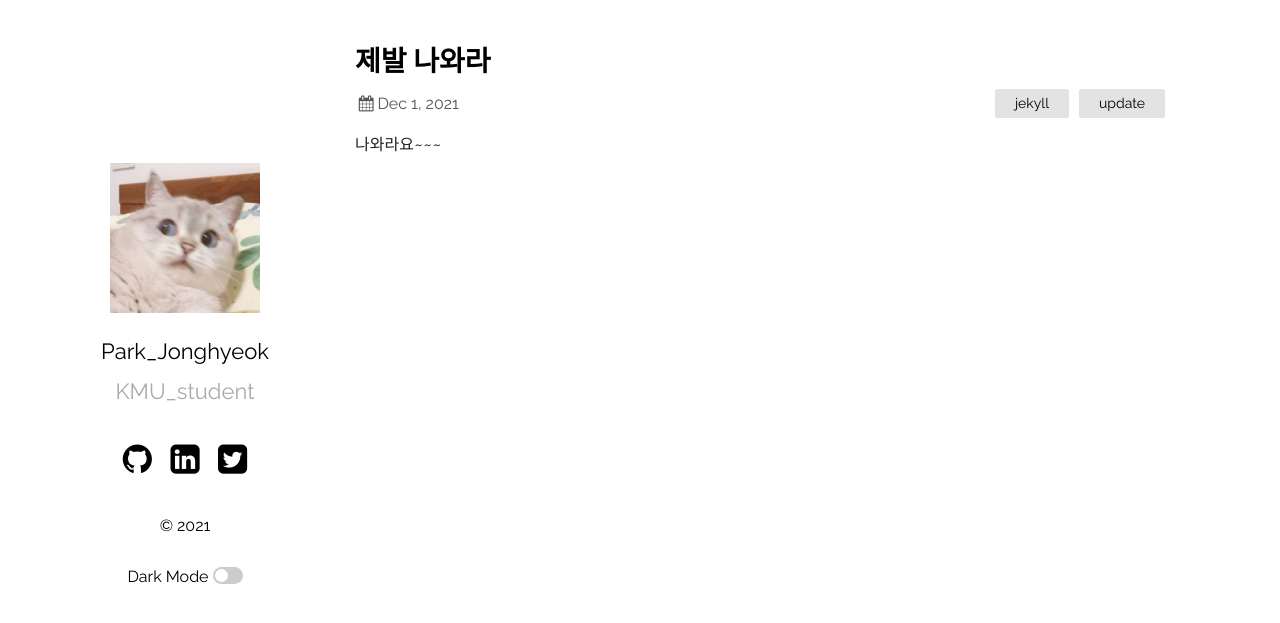
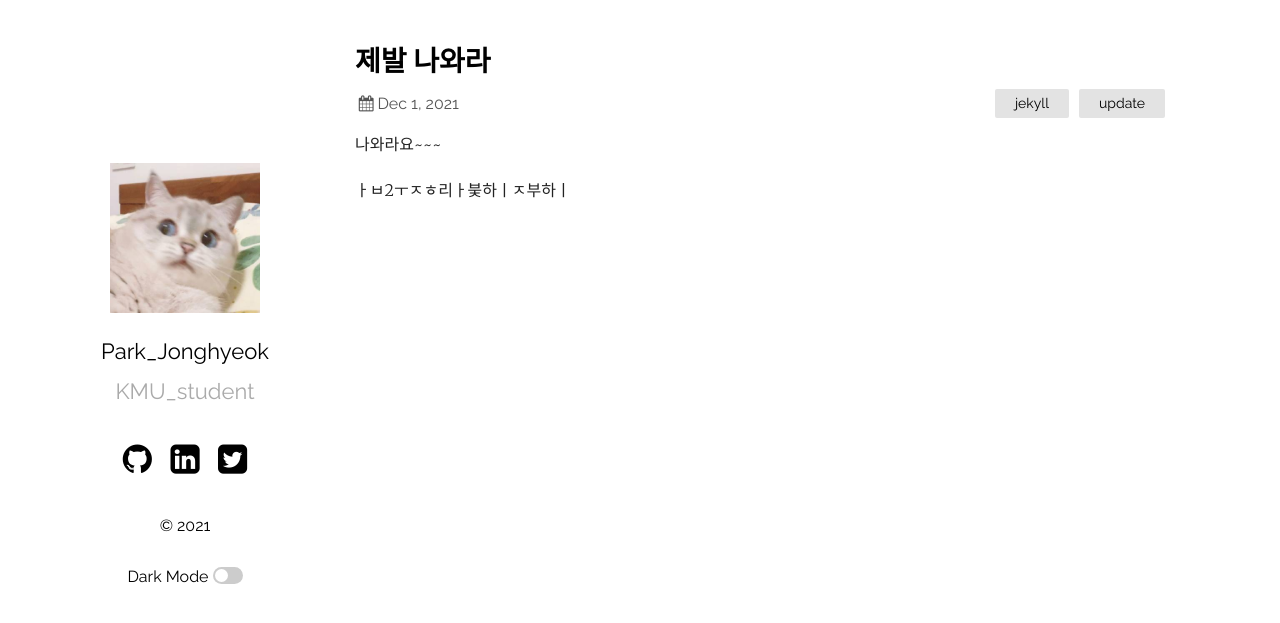
Before and after one commit to toddla23/toddla23.github.io, a Jekyll site: the page built from _posts/2021-12-01-제발나와라.md, in a window 1280 px wide. Shown: the top 623 px of the page. Built offline with Jekyll 4.4.1, drawn with Linux system fonts in a browser that asks for light colours.

Commit message:
Update 2021-12-01-제발나와라.md

```diff
--- a/_posts/2021-12-01-제발나와라.md
+++ b/_posts/2021-12-01-제발나와라.md
@@ -5,3 +5,6 @@ date:   2021-12-01 20:34:09 +0900
 categories: jekyll update
 ---
 나와라요~~~
+
+
+ㅏㅂ2ㅜㅈㅎ리ㅏ붖하ㅣㅈ부하ㅣ
```
